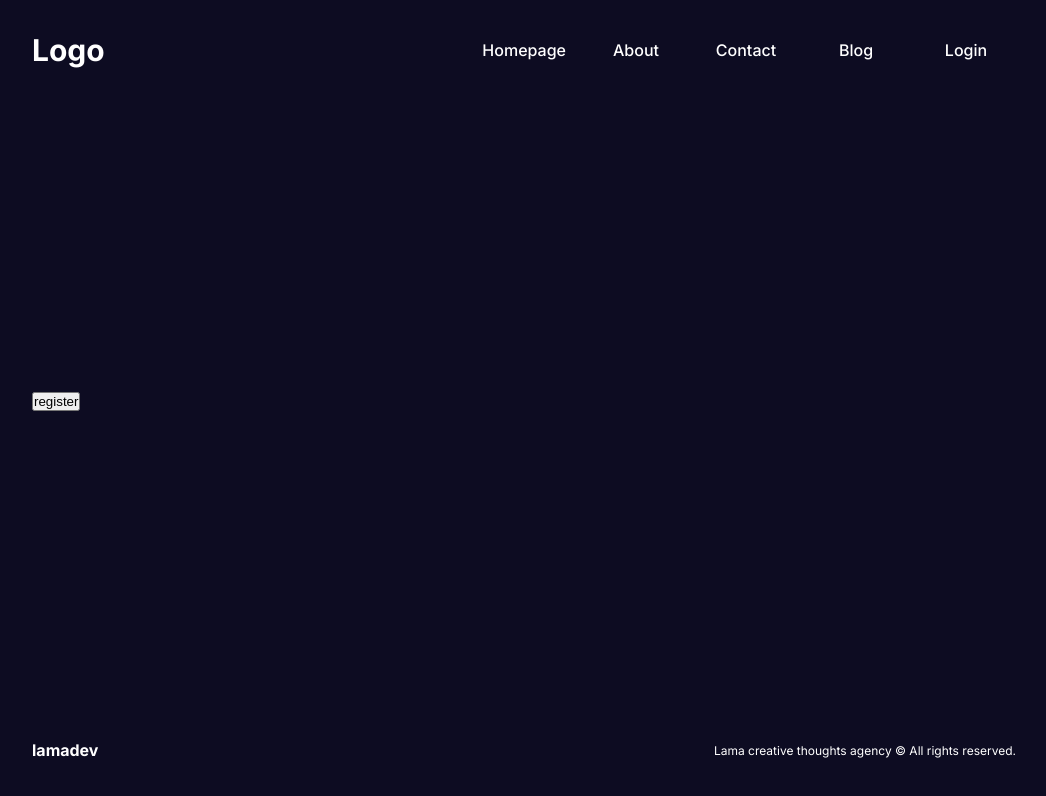
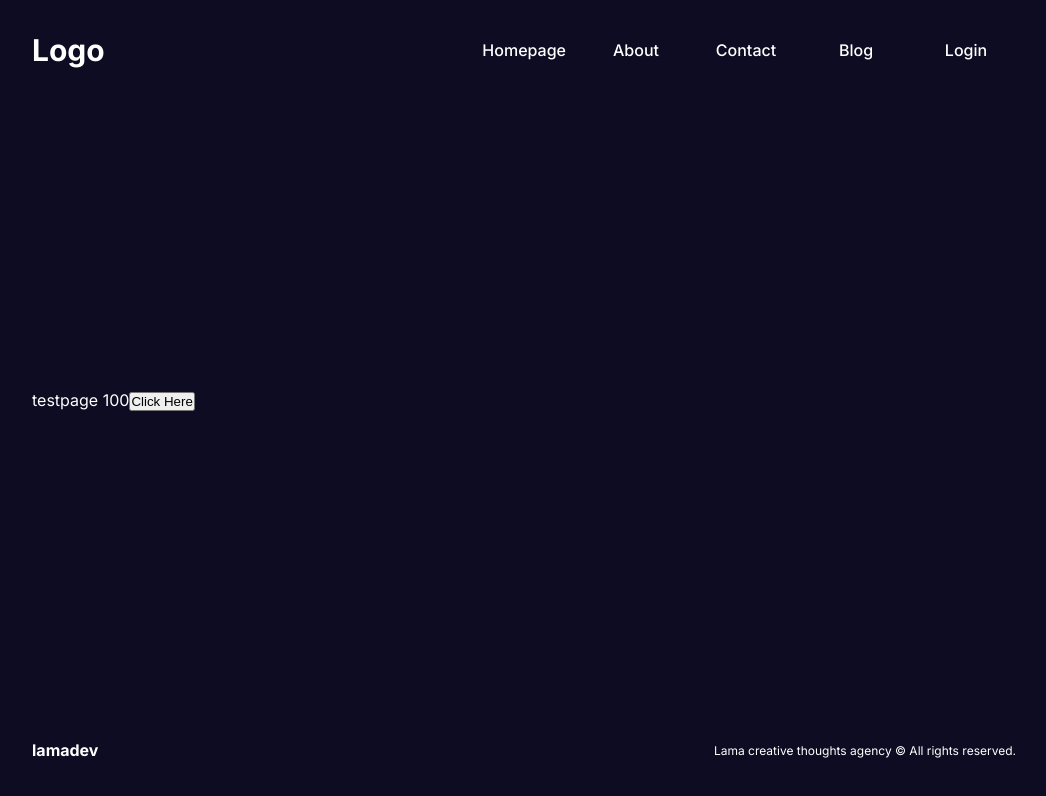
Before and after one commit to LukaBabunadze/my-app, a Next.js app: page /testpage in a window 1280 px wide. Shown: the top 796 px of the page, without its empty margins (116-1162 px from the left). Built offline with nearby package versions, Linux system fonts and the light colour scheme.

Commit message:
Working on useEffect Hook

```diff
--- a/src/app/testpage/page.jsx
+++ b/src/app/testpage/page.jsx
@@ -113,33 +113,62 @@
 // };
 // export default testpage;
 
+// "use client";
+
+// import { useState } from "react";
+
+// const testpage = () => {
+//   const [isUser, setIsUser] = useState(false);
+
+//   return (
+//     <div>
+//       {isUser ? (
+//         <button
+//           onClick={() => {
+//             setIsUser(false);
+//           }}
+//         >
+//           log in
+//         </button>
+//       ) : (
+//         <button
+//           onClick={() => {
+//             setIsUser(true);
+//           }}
+//         >
+//           register
+//         </button>
+//       )}
+//     </div>
+//   );
+// };
+// export default testpage;
+
 "use client";
 
-import { useState } from "react";
+import { useEffect, useState } from "react";
 
-const testpage = () => {
-  const [isUser, setIsUser] = useState(false);
+const TestPage = () => {
+  const [num, setNum] = useState(0);
+  const [x, setX] = useState(1);
+
+  useEffect(() => {
+    setNum(100 * x);
+    console.log("rerendered");
+  }, [x]);
 
   return (
     <div>
-      {isUser ? (
-        <button
-          onClick={() => {
-            setIsUser(false);
-          }}
-        >
-          log in
-        </button>
-      ) : (
-        <button
-          onClick={() => {
-            setIsUser(true);
-          }}
-        >
-          register
-        </button>
-      )}
+      testpage {num}
+      <button
+        onClick={() => {
+          return setX(x + 1);
+        }}
+      >
+        Click Here
+      </button>
     </div>
   );
 };
-export default testpage;
+
+export default TestPage;
```
